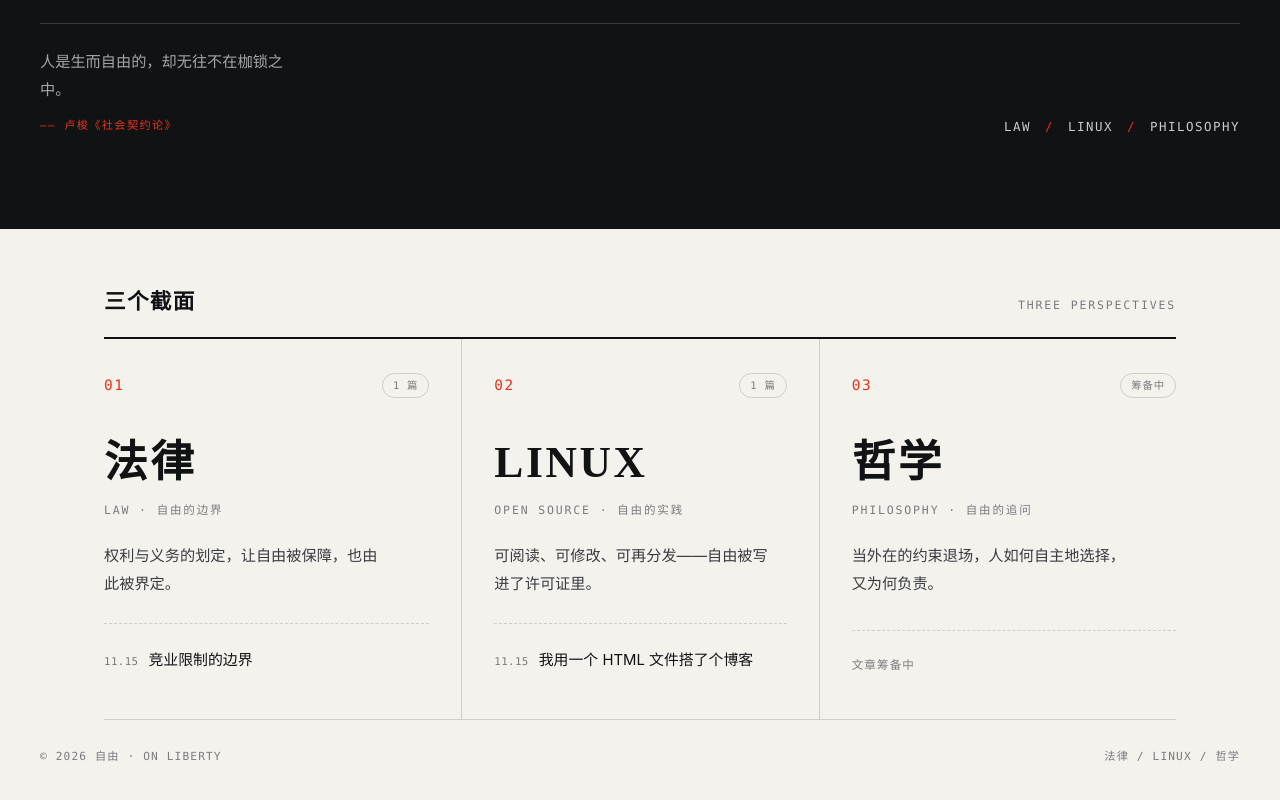
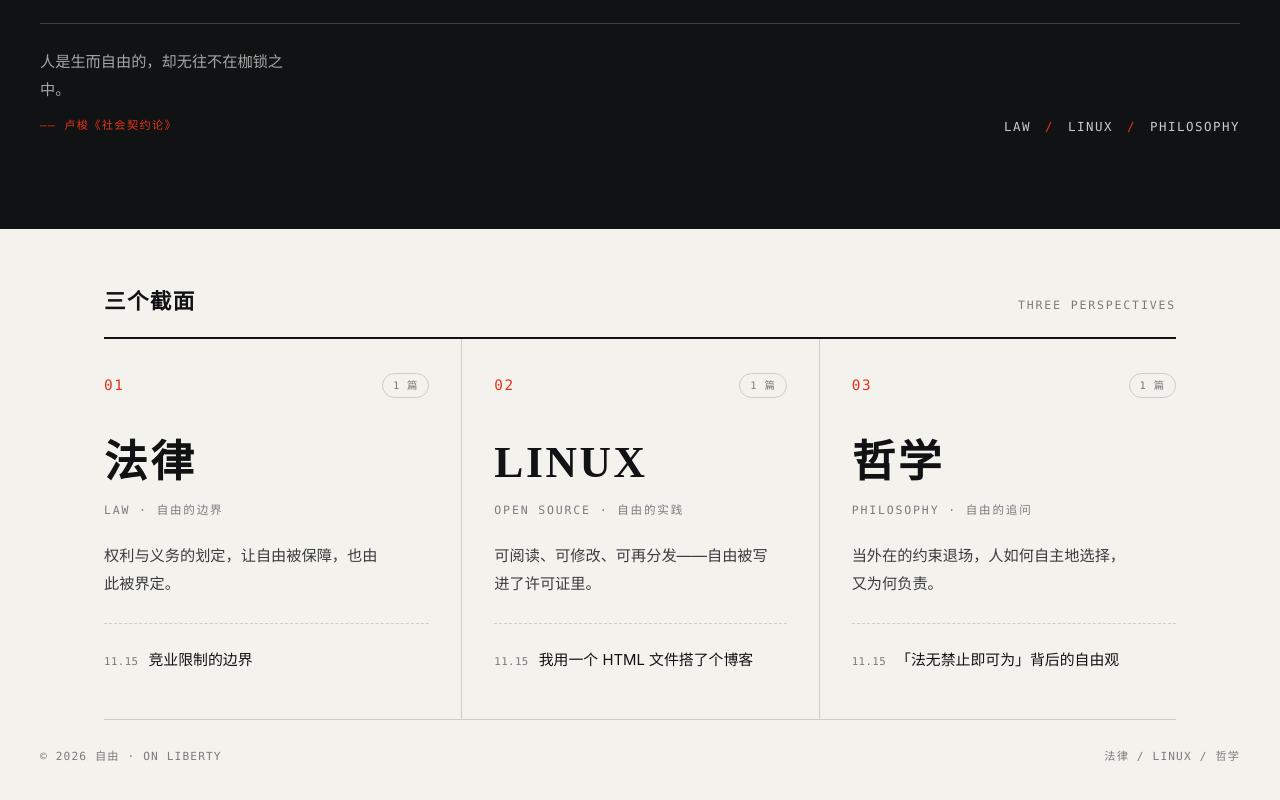
Before and after one commit to dhxjack/Omyllp, a plain HTML site: page index.html in a window 1280 px wide. Shown: the part 573-1373 px from the top of the page. Drawn offline with Linux system fonts and the light colour scheme.

Commit message:
Add files via upload

```diff
--- a/index.html
+++ b/index.html
@@ -86,13 +86,16 @@
         <article class="card" id="philosophy">
           <div class="card-top">
             <span class="num">03</span>
-            <span class="status">筹备中</span>
+            <span class="status">1 篇</span>
           </div>
           <h3>哲学</h3>
           <p class="en">Philosophy · 自由的追问</p>
           <p class="desc">当外在的约束退场，人如何自主地选择，又为何负责。</p>
           <ul class="post-list">
-            <li class="post-empty">文章筹备中</li>
+            <li>
+              <time datetime="2026-11-15">11.15</time>
+              <a href="articles/freedom-where-law-is-silent.html">「法无禁止即可为」背后的自由观</a>
+            </li>
           </ul>
         </article>
 
```
